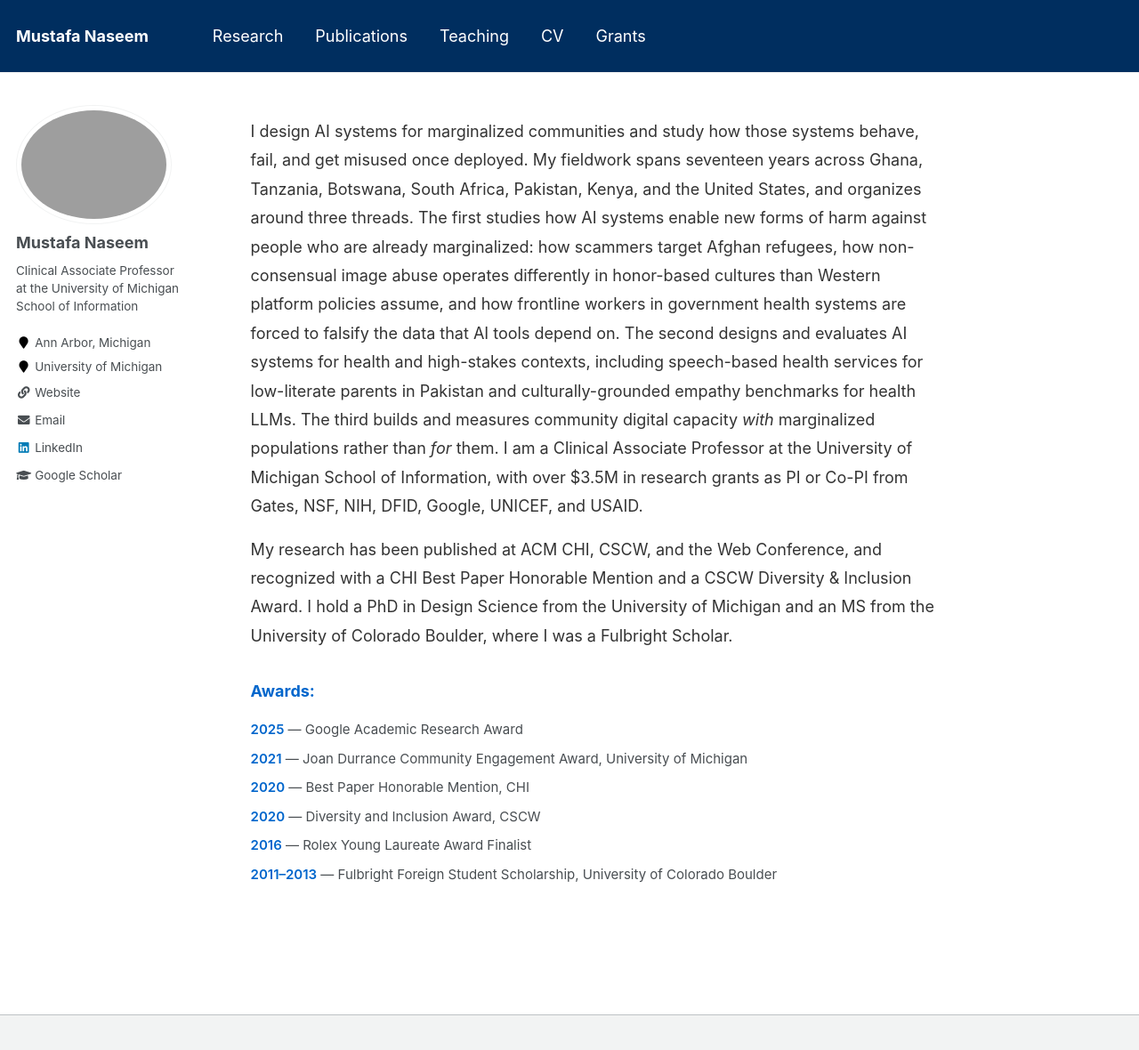
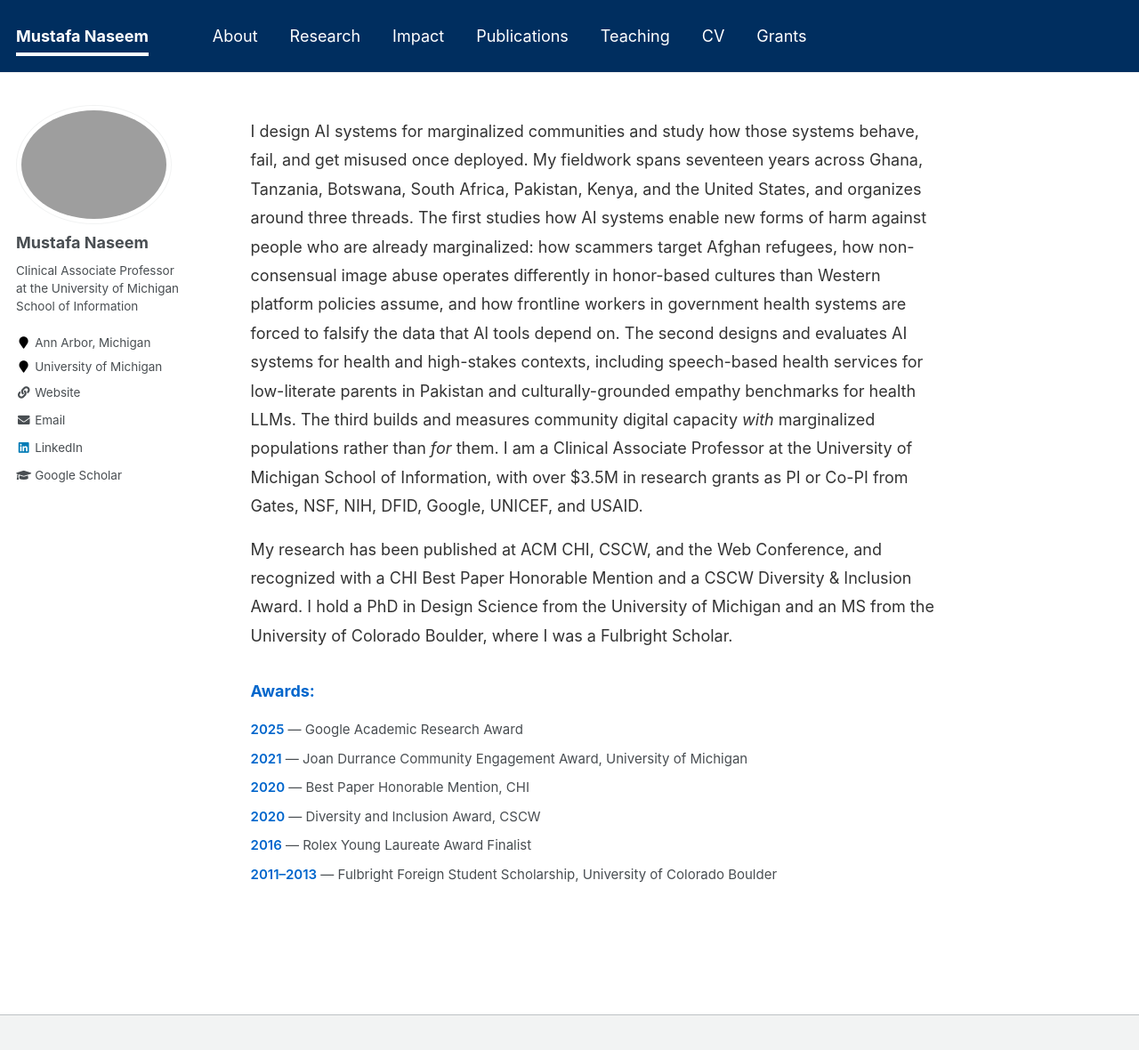
Before and after one commit to mustafanaseem/mustafanaseem.github.io, a Jekyll site: the page built from _pages/about.md, in a window 1280 px wide and 1213 px high. Shown: the top 1180 px of the window at 89% size. Built offline with Jekyll 4.4.1, drawn with Linux system fonts in a browser that asks for light colours.

Commit message:
Main nav: add About and Impact, highlight the active section
- Add About (first) and Impact (immediately after Research) to the
  main navigation list.
- Compute an is-active class in the masthead based on the current
  page URL, reusing the existing hover underline bar for the active
  state in the visible nav and a primary-color background for the
  active item when the greedy-nav plugin moves it into the overflow
  dropdown.
- Any URL under /impact/ (project pages included) keeps Impact
  highlighted.
- Set aria-current="page" on the active link for assistive tech.

Co-Authored-By: Claude Opus 4.7 (1M context) <noreply@anthropic.com>
Claude-Session: https://claude.ai/code/session_0168BZUqyL6hayqYWQHvfBBj

```diff
--- a/_data/navigation.yml
+++ b/_data/navigation.yml
@@ -1,7 +1,13 @@
 # main links links
 main:
+  - title: "About"
+    url: /about/
+
   - title: "Research"
     url: /research/
+
+  - title: "Impact"
+    url: /impact/
 
   - title: "Publications"
     url: /publications/
--- a/_includes/masthead.html
+++ b/_includes/masthead.html
@@ -1,4 +1,18 @@
 {% include base_path %}
+
+<style>
+.greedy-nav .visible-links .masthead__menu-item.is-active > a:before {
+  -webkit-transform: scaleX(1);
+      -ms-transform: scaleX(1);
+          transform: scaleX(1);
+}
+.greedy-nav .hidden-links .masthead__menu-item.is-active {
+  background: #0051a5;
+}
+.greedy-nav .hidden-links .masthead__menu-item.is-active > a {
+  color: #fff;
+}
+</style>
 
 <div class="masthead">
   <div class="masthead__inner-wrap">
@@ -6,14 +20,21 @@
       <nav id="site-nav" class="greedy-nav">
         <button><div class="navicon"></div></button>
         <ul class="visible-links">
-          <li class="masthead__menu-item masthead__menu-item--lg"><a href="{{ base_path }}/">{{ site.title }}</a></li>
+          {% assign home_active = false %}{% if page.url == '/' %}{% assign home_active = true %}{% endif %}
+          <li class="masthead__menu-item masthead__menu-item--lg{% if home_active %} is-active{% endif %}"><a href="{{ base_path }}/"{% if home_active %} aria-current="page"{% endif %}>{{ site.title }}</a></li>
           {% for link in site.data.navigation.main %}
             {% if link.url contains 'http' %}
               {% assign domain = '' %}
               {% else %}
               {% assign domain = base_path %}
             {% endif %}
-            <li class="masthead__menu-item"><a href="{{ domain }}{{ link.url }}">{{ link.title }}</a></li>
+            {% assign link_active = false %}
+            {% if page.url == link.url %}
+              {% assign link_active = true %}
+            {% elsif link.url != '/' and page.url contains link.url %}
+              {% assign link_active = true %}
+            {% endif %}
+            <li class="masthead__menu-item{% if link_active %} is-active{% endif %}"><a href="{{ domain }}{{ link.url }}"{% if link_active %} aria-current="page"{% endif %}>{{ link.title }}</a></li>
           {% endfor %}
         </ul>
         <ul class="hidden-links hidden"></ul>
```
